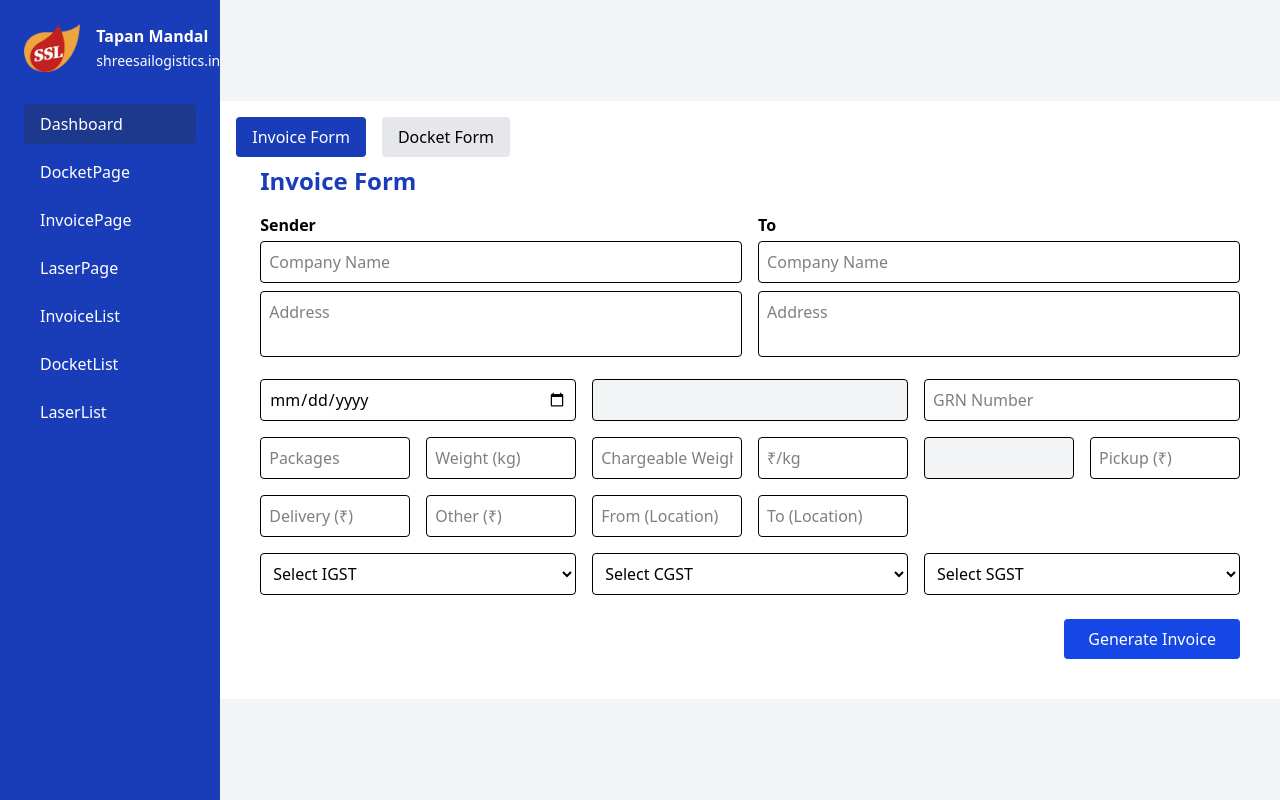
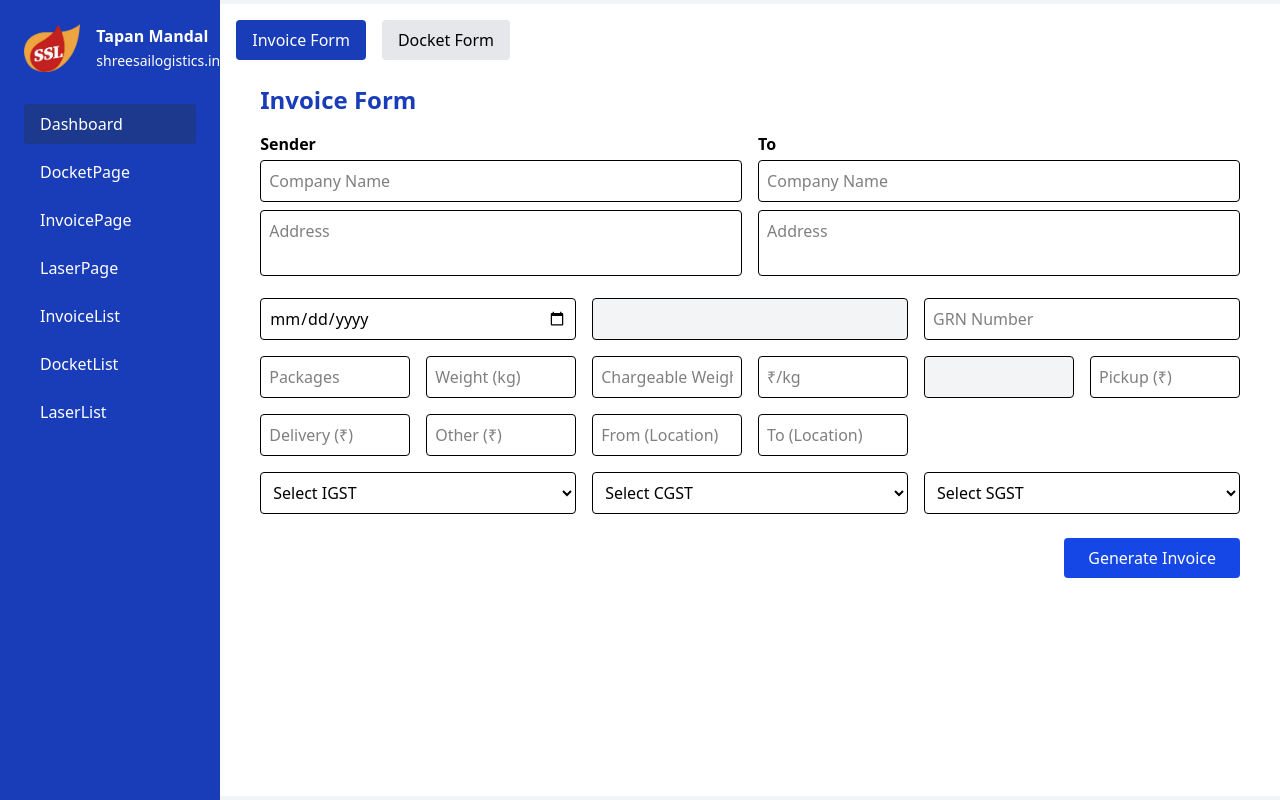
Before and after one commit to Chanu-sha/Logistics-ERP-Frontend, a React (Vite) app: page /dashboard/form/invoicform in a window 1280 px wide. Built offline with nearby package versions, Linux system fonts and the light colour scheme; no server answers; sample sign-in values are in the browser's storage.

Commit message:
make some minor changes in invoice form

```diff
--- a/src/components/InvoiceForm.jsx
+++ b/src/components/InvoiceForm.jsx
@@ -126,8 +126,8 @@ function InvoiceForm() {
   };
 
   return (
-    <div className="bg-white w-full h-full pt-0 p-4 overflow-auto">
-      <div className="bg-white pt-2 p-6 rounded-xl flex flex-col">
+    <div className="bg-white w-full h-[92vh] pt-0 p-4 overflow-auto">
+      <div className="bg-white  p-6 rounded-xl flex flex-col">
         <h1 className="text-2xl font-bold text-blue-800 mb-4">Invoice Form</h1>
         <form onSubmit={handleSubmit} className="space-y-4">
           {/* From Company */}
```
